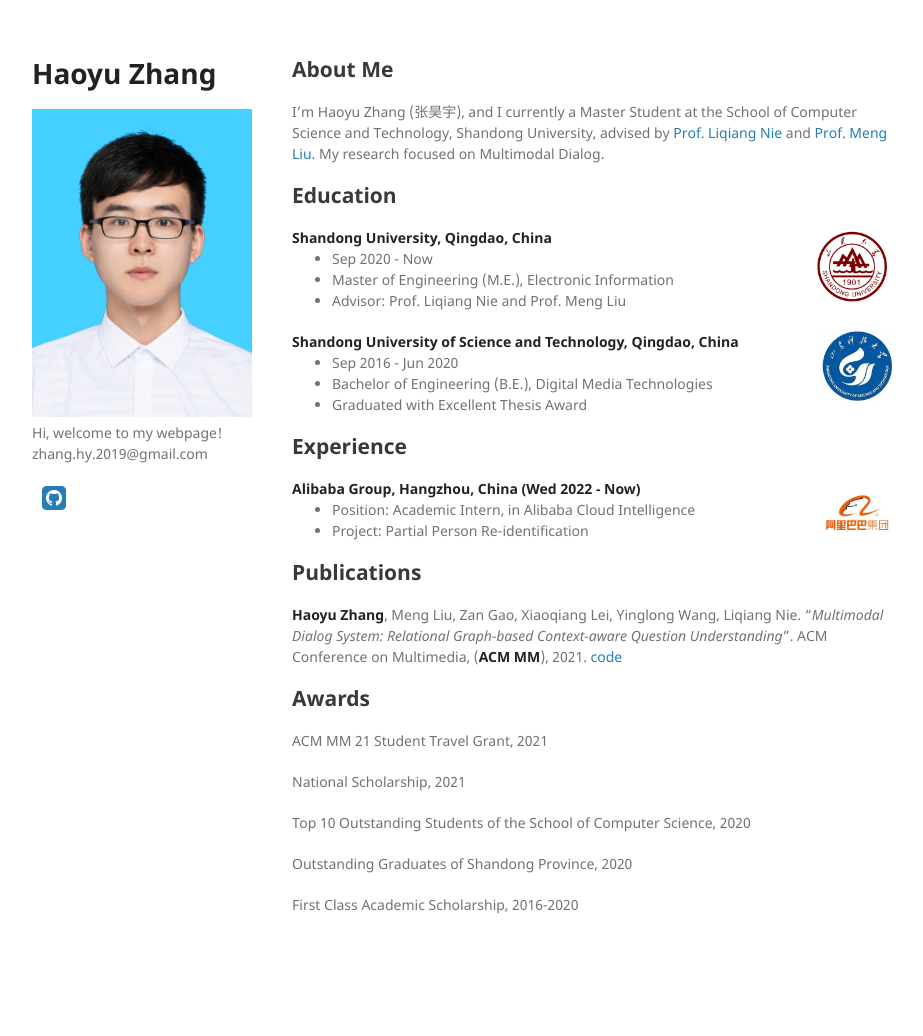
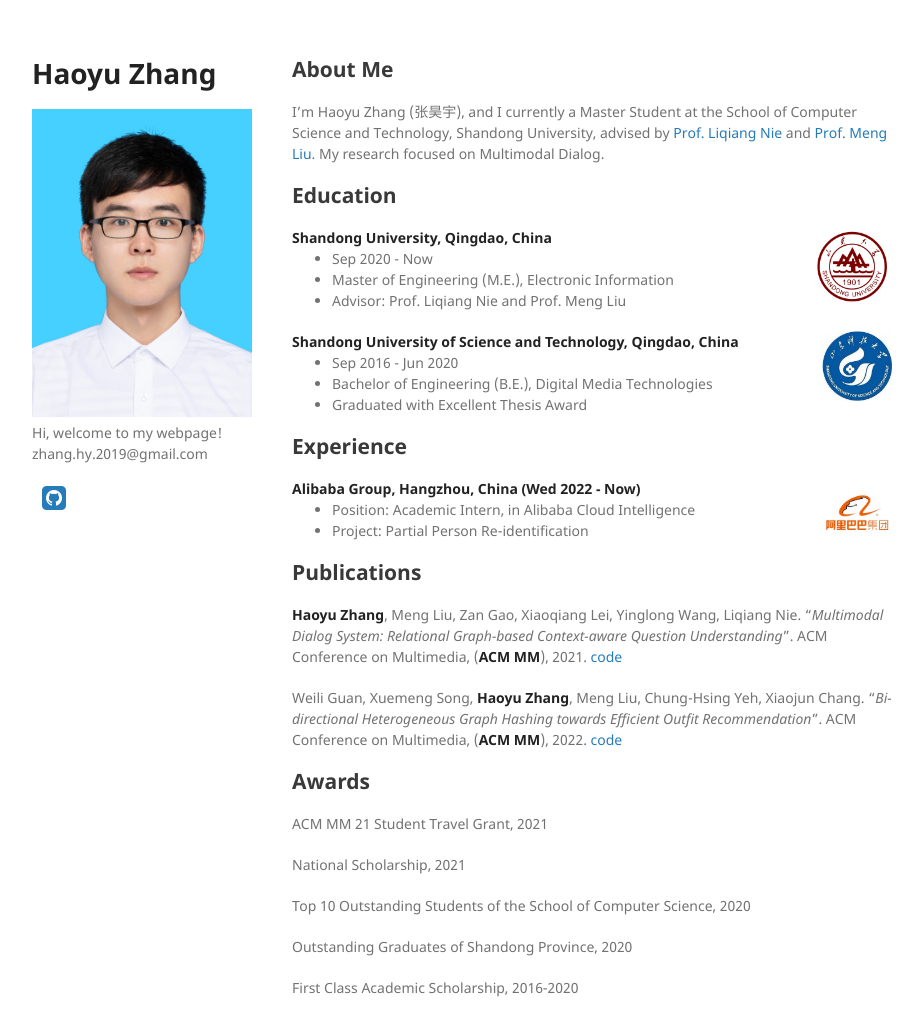
Before and after one commit to Hyu-Zhang/Hyu-Zhang.github.io, a Jekyll site: the page built from index.md, in a window 1280 px wide and 1068 px high. Shown: the top 1036 px of the window, without its empty margins (178-1101 px from the left). Built offline with Jekyll 4.4.1, drawn with Linux system fonts in a browser that asks for light colours; a style sheet for code colours, icons or effects is not loaded; our own code applies the rules of GitHub Pages for plain Markdown files.

Commit message:
Update index.md

```diff
--- a/index.md
+++ b/index.md
@@ -55,6 +55,8 @@
 
 **Haoyu Zhang**, Meng Liu, Zan Gao, Xiaoqiang Lei, Yinglong Wang, Liqiang Nie. "_Multimodal Dialog System: Relational Graph-based Context-aware Question Understanding_". ACM Conference on Multimedia, (**ACM MM**), 2021. [code](https://acmmmtreasure.wixsite.com/treasure)
 
+Weili Guan, Xuemeng Song, **Haoyu Zhang**, Meng Liu, Chung-Hsing Yeh, Xiaojun Chang. "_Bi-directional Heterogeneous Graph Hashing towards Efficient Outfit Recommendation_". ACM Conference on Multimedia, (**ACM MM**), 2022. [code](https://outfitrec.wixsite.com/bihgh)
+
 ## Awards
 
 ACM MM 21 Student Travel Grant, 2021
```
